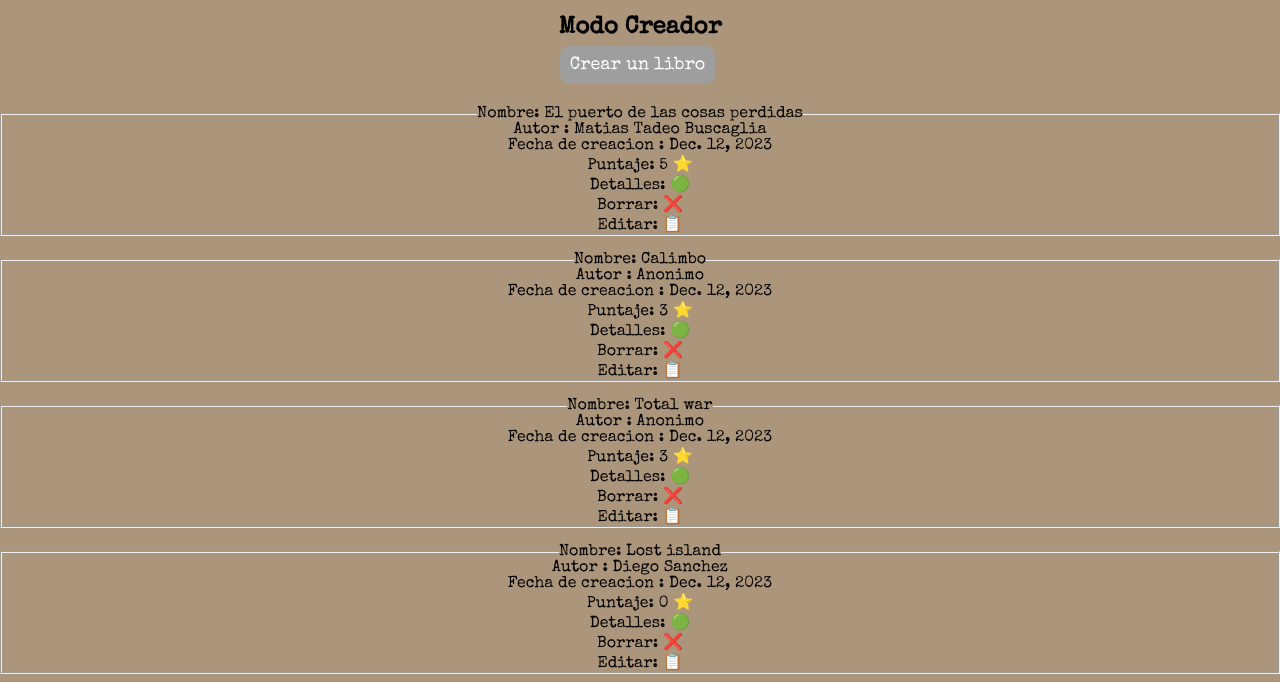
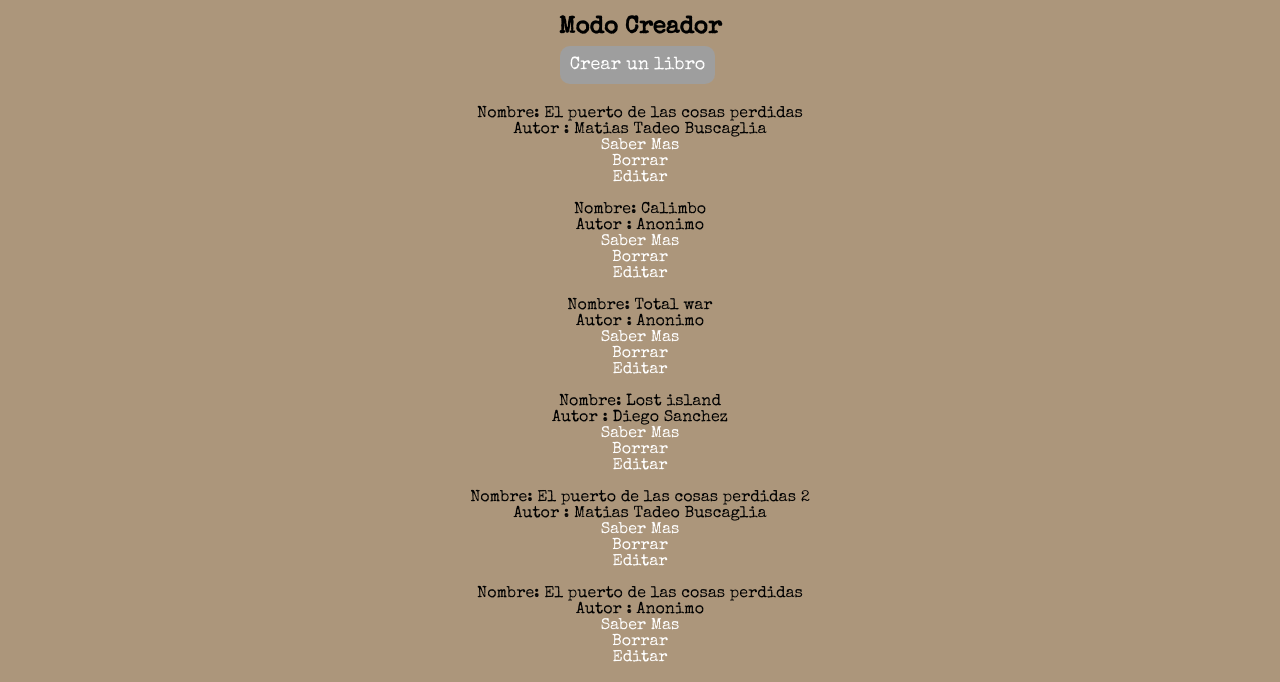
Before and after one commit to MB016/TP-FRONT-CODO-A-CODO, a Django app: page /Creador/ in a window 1280 px wide. Shown: the part 74-756 px from the top of the page. Run offline with Django 5.2, Linux system fonts and the light colour scheme; data comes from the database, SQL or seed files in the repository; grey boxes are pictures that could not be loaded.

Commit message:
Update Creador.html

```diff
--- a/creador_app/templates/Creador.html
+++ b/creador_app/templates/Creador.html
@@ -1,4 +1,3 @@
-
 {% load static %}
 {% block content %}
 
@@ -10,7 +9,7 @@
   <meta charset="UTF-8" />
   <meta name="viewport" content="width=device-width, initial-scale=1.0" />
   <link rel="stylesheet" href="{% static './css/style1.css' %}" />
-  <title>Segunda Parte Django</title>
+  <title>Modo Creador</title>
 </head>
 
 <body>
@@ -27,7 +26,7 @@
   </header>
 
   <main>
-    <div>
+    <div class="Cuerpo">
       <br>
       <h2>Modo Creador</h2>
       <br>
@@ -36,28 +35,21 @@
       <br>
       <div class="list">
         {% for creador in creador_list %}
-        <fieldset>
           <legend>Nombre: {{creador.nombre}}</legend>
           <ul>
             <li>Autor : {{creador.autor}}</li>
-            <li>Fecha de creacion : {{creador.creacion}}</li>
-            <li>Puntaje: {{creador.rating}} ⭐ </li>
 
           </ul>
 
             <div>
-                <label for="">Detalles: </label>
-                <a href="{% url 'creador:detail' creador.id  %}">🟢</a>
+                <a href="{% url 'creador:detail' creador.id  %}">Saber Mas</a>
             </div>
             <div>
-                <label for="">Borrar: </label>
-                <a href="{% url 'creador:delete' creador.id %}">❌</a>
+                <a href="{% url 'creador:delete' creador.id %}">Borrar</a>
             </div>
             <div>
-                <label for="">Editar: </label>
-                <a href="{% url 'creador:update' creador.id %}">📋</a>
+                <a href="{% url 'creador:update' creador.id %}">Editar</a>
             </div>
-        </fieldset>
         <br>
         {% endfor %}
       </div>
```
